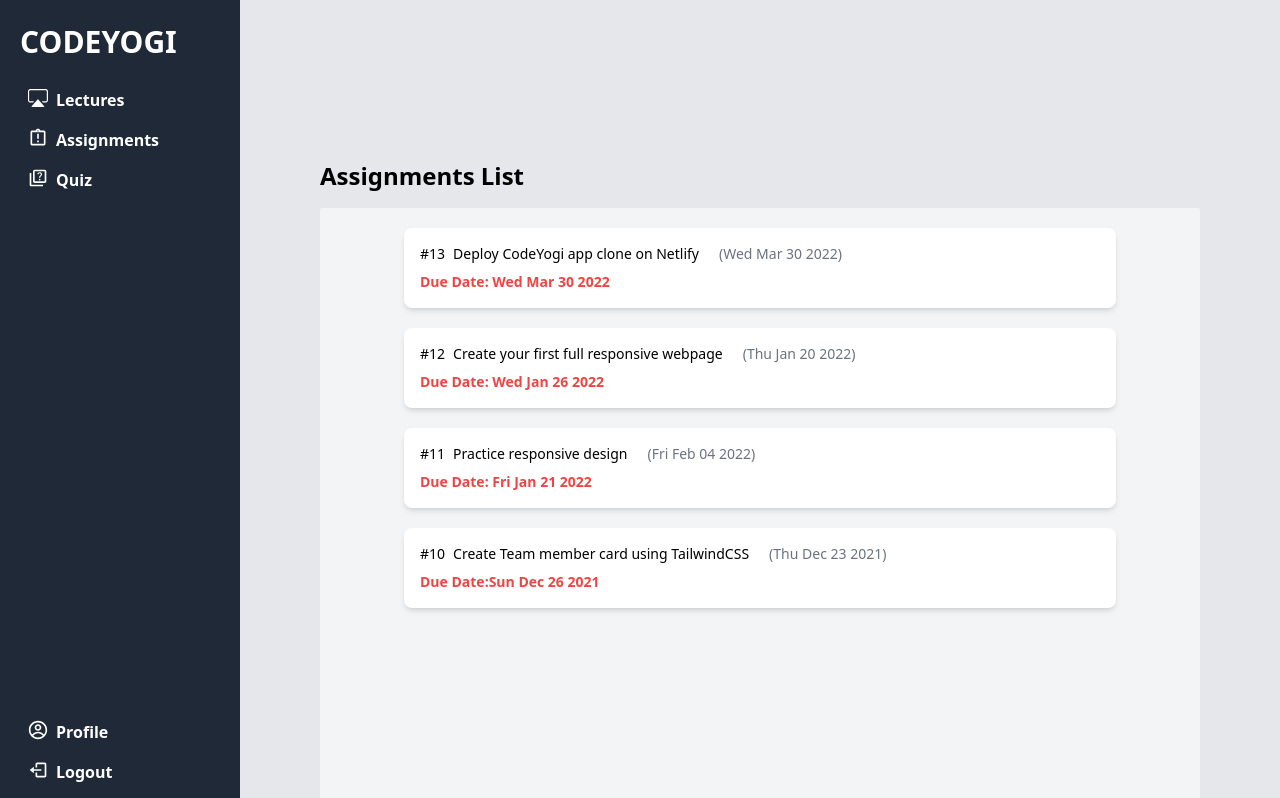
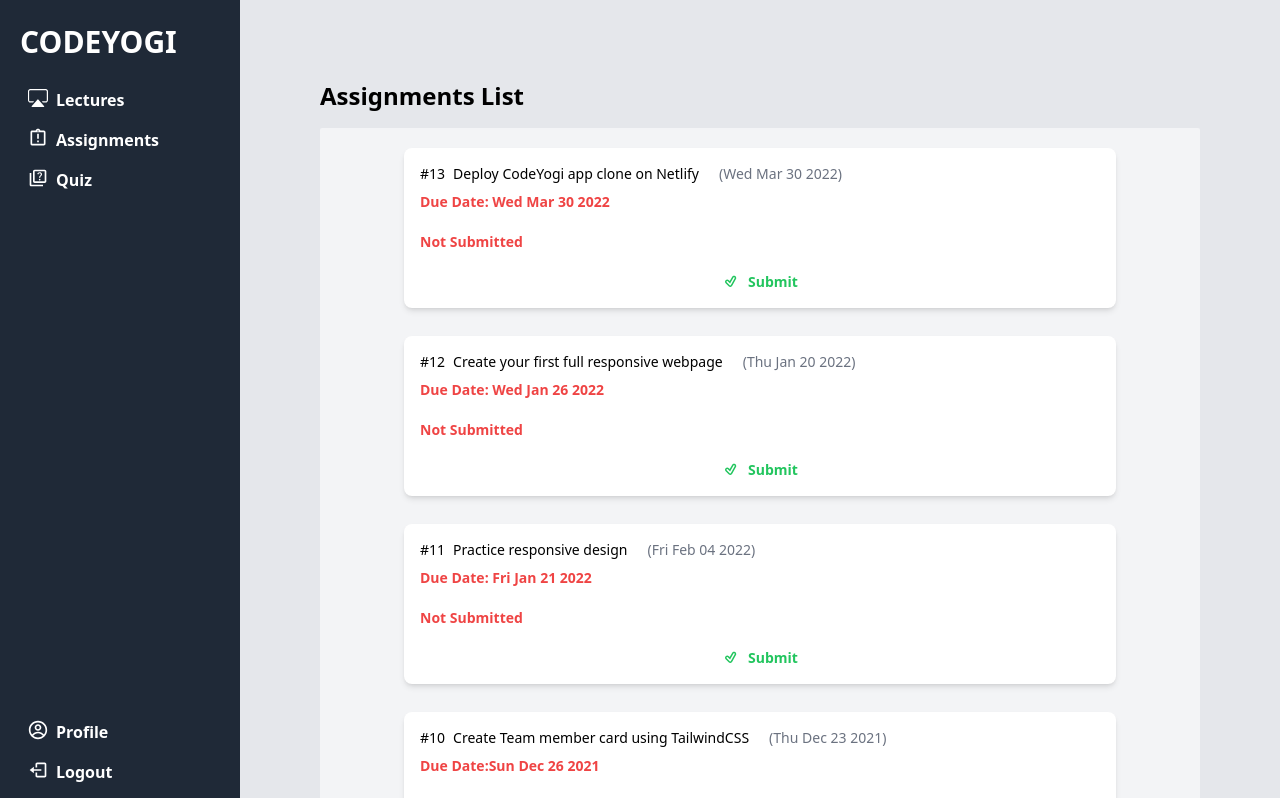
Before and after one commit to Anamika7452/codeyogiclone, a React (Vite) app: page /assignments in a window 1280 px wide. Shown: the top 798 px of the page. Built offline with nearby package versions, Linux system fonts and the light colour scheme.

Commit message:
make it more responsive and add submit and notsubit in assignmets

```diff
--- a/src/AssignmentCard.jsx
+++ b/src/AssignmentCard.jsx
@@ -2,8 +2,7 @@
 import H3 from "./H3";
 import MyLink from "./MyLink";
 import Card from "./Card";
-import { GrCloudDownload } from "react-icons/gr";
-import assignmentData from "./MockData/assignments";
+import { TiTickOutline } from "react-icons/ti";
 
 const AssignmentCard = (props) => {
   return (
@@ -27,6 +26,17 @@
             <h1 className="text-sm text-red-500">
               Due Date:{props.assignment.DueDate}
             </h1>
+            <div>
+              <h1 className="text-red-500 text-sm font-bold mt-5">
+                Not Submitted
+              </h1>
+              <div className="mt-5 space-x-2 flex justify-center">
+                <div className="text-lg text-green-500 ">
+                  <TiTickOutline></TiTickOutline>
+                </div>
+                <h1 className="text-green-500 text-sm text-center ">Submit</h1>
+              </div>
+            </div>
           </Card>
         </MyLink>
       </div>
--- a/src/AssignmentDetailList.jsx
+++ b/src/AssignmentDetailList.jsx
@@ -16,15 +16,15 @@
 
   return (
     <>
-      <SecondaryCard>
-        <div className="mt-20">
-          <div className="sm:px-16 mx-5 py-5 space-y-5 ">
+      <div className="bg-gray-200 h-screen">
+        <div className="mt-20 sm:mt-0">
+          <div className="sm:px-16  sm:mx-5 mx-0 py-5 space-y-5 ">
             <AssignmentDetailCard
               selectedAssignment={selectedAssignment}
             ></AssignmentDetailCard>
           </div>
         </div>
-      </SecondaryCard>
+      </div>
     </>
   );
 };
--- a/src/AssignmentsList.jsx
+++ b/src/AssignmentsList.jsx
@@ -7,11 +7,11 @@
 const AssignmentsList = (props) => {
   return (
     <>
-      <div className="mt-20">
+      <div className="mt-20 sm:mt-0">
         <H1>Assignments List</H1>
       </div>
       <SecondaryCard>
-        <div className="sm:px-16 mx-5 py-5 space-y-5">
+        <div className="sm:px-16 mx-5 py-5 space-y-7">
           {assignmentData.map((assignment) => (
             <AssignmentCard assignment={assignment}></AssignmentCard>
           ))}
--- a/src/LecturesList.jsx
+++ b/src/LecturesList.jsx
@@ -7,7 +7,7 @@
 const LecturesList = (props) => {
   return (
     <>
-      <div className="mt-20">
+      <div className="mt-20 sm:mt-0">
         <H1>Lectures List</H1>
       </div>
       <SecondaryCard>
--- a/src/MainLayout.jsx
+++ b/src/MainLayout.jsx
@@ -31,7 +31,7 @@
             <SideBar onChange={sideBarNotVisible} onClick={sideBarVisible} />
           )}
         </div>
-        <div className="sm:flex-grow sm:p-20 px-2 py-2 bg-gray-200 space-y-4">
+        <div className="sm:flex-grow sm:p-20 px-2 py-2 h-fit bg-gray-200 space-y-4">
           <Outlet />
         </div>
       </div>
--- a/src/SecondaryCard.jsx
+++ b/src/SecondaryCard.jsx
@@ -2,7 +2,7 @@
 
 const SecondaryCard = (props) => {
   return (
-    <div className="bg-gray-100 rounded-sm h-screen sm:h-full">
+    <div className="bg-gray-100 rounded-sm h-fit sm:h-full">
       {props.children}
     </div>
   );
```
